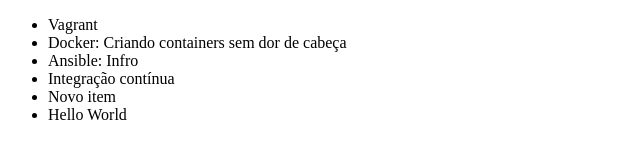
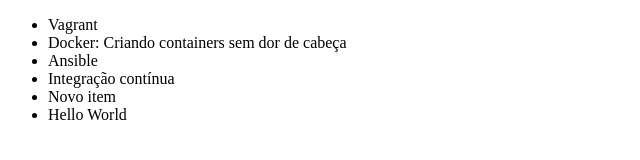
Before and after one commit to IgorRibeiroMachado/alura-git, a plain HTML site: page index.html in a window 1280 px wide. Shown: the full height of the page, 0-640 px from the left. Drawn offline with Linux system fonts and the light colour scheme.

Commit message:
Revert "mudando nome do curso"
This reverts commit 1cdebebdc6b8bc958f004b45af3fd7747c8cd56c.

```diff
--- a/index.html
+++ b/index.html
@@ -8,7 +8,7 @@
 	<ul>
 		<li>Vagrant</li>
 		<li>Docker: Criando containers sem dor de cabeça</li>
-		<li>Ansible: Infro</li>
+		<li>Ansible</li>
 		<li>Integração contínua</li>
 		<li>Novo item</li>
 		<li>Hello World</li>
```
